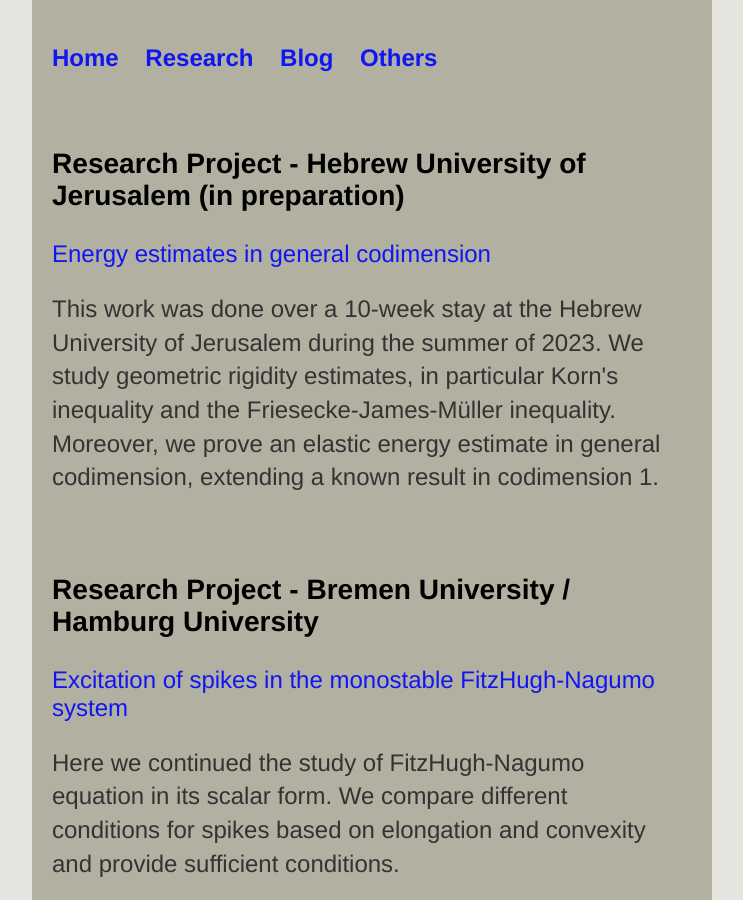
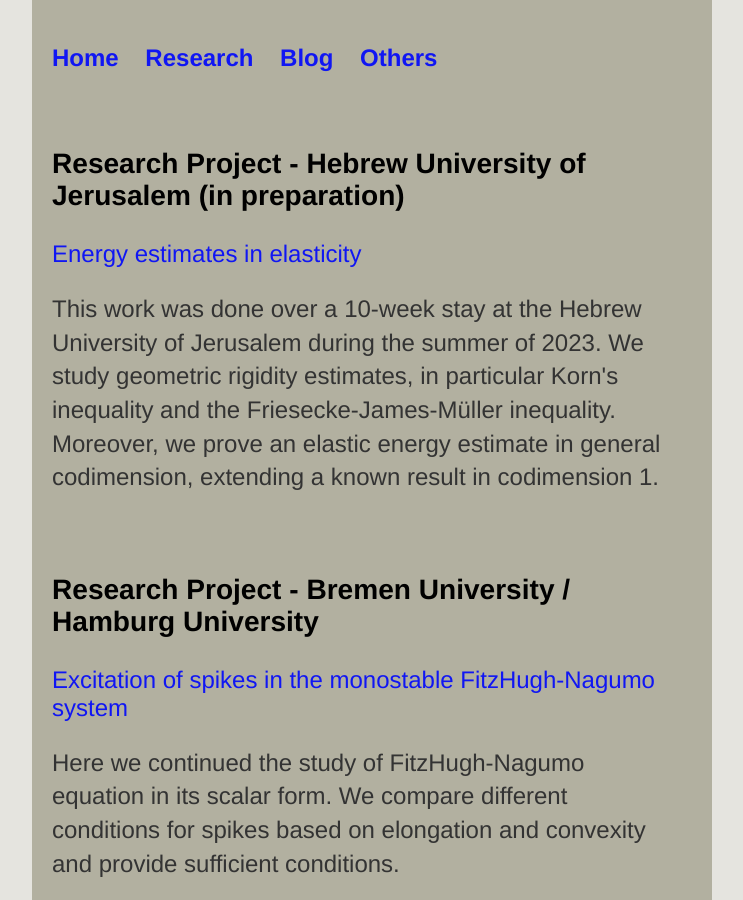
Before and after one commit to Cathelion/Cathelion.github.io, a Jekyll site: the page built from research/research.html, in a window 1280 px wide and 900 px high. Shown: the whole window, without its empty margins (268-1011 px from the left). Built offline with Jekyll 4.4.1, drawn with Linux system fonts in a browser that asks for light colours.

Commit message:
Update research.html

```diff
--- a/research/research.html
+++ b/research/research.html
@@ -5,7 +5,7 @@
 		<div class="container">
     		<div class="blurb">
 			<h3>Research Project - Hebrew University of Jerusalem (in preparation)</h3>
-			<a href="/research/HUJIElasticity.pdf">Energy estimates in general codimension</a>
+			<a href="/research/HUJIElasticity.pdf">Energy estimates in elasticity</a>
 			<p> This work was done over a 10-week stay at the Hebrew University of Jerusalem during the summer of 2023. We study
 			geometric rigidity estimates, in particular Korn's inequality and the Friesecke-James-Müller inequality.
 				Moreover, we prove an elastic energy estimate in general codimension, extending a known result in codimension 1.</p>
```
